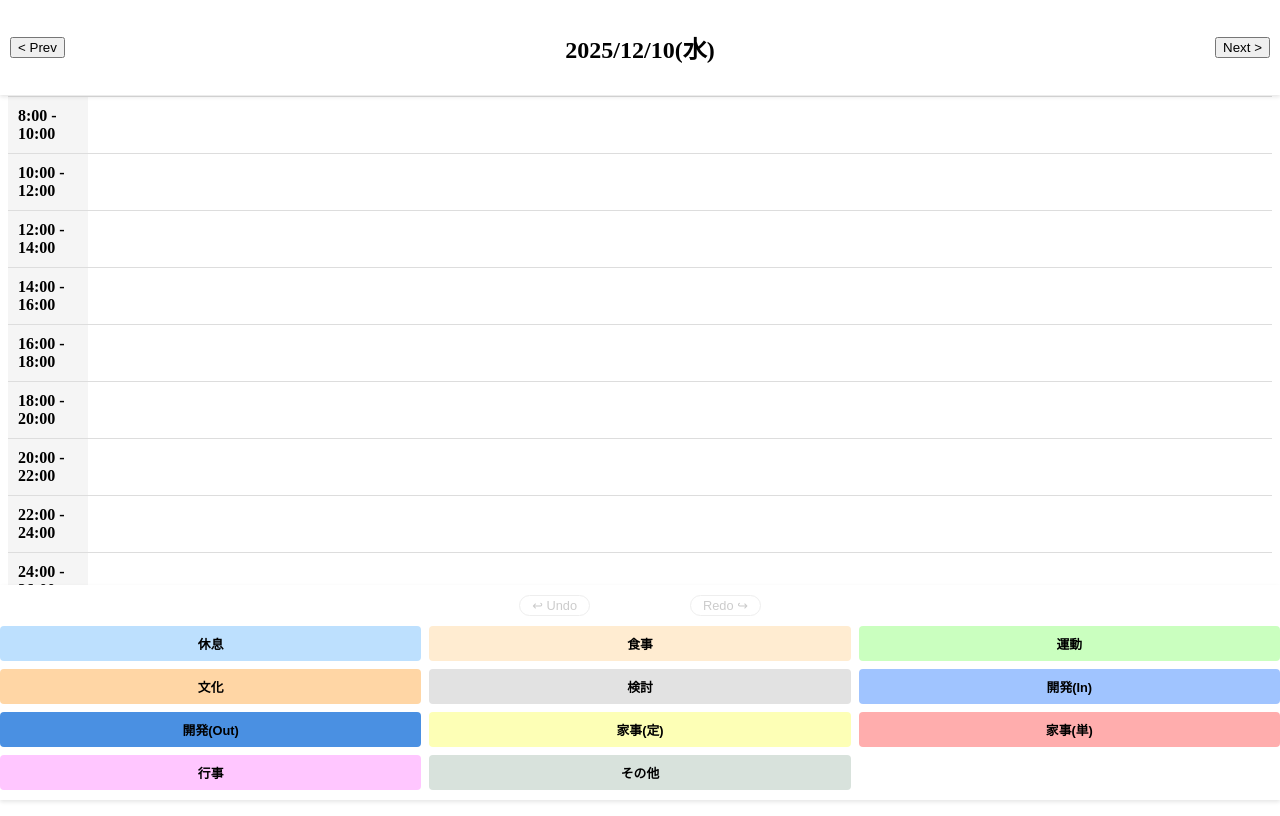
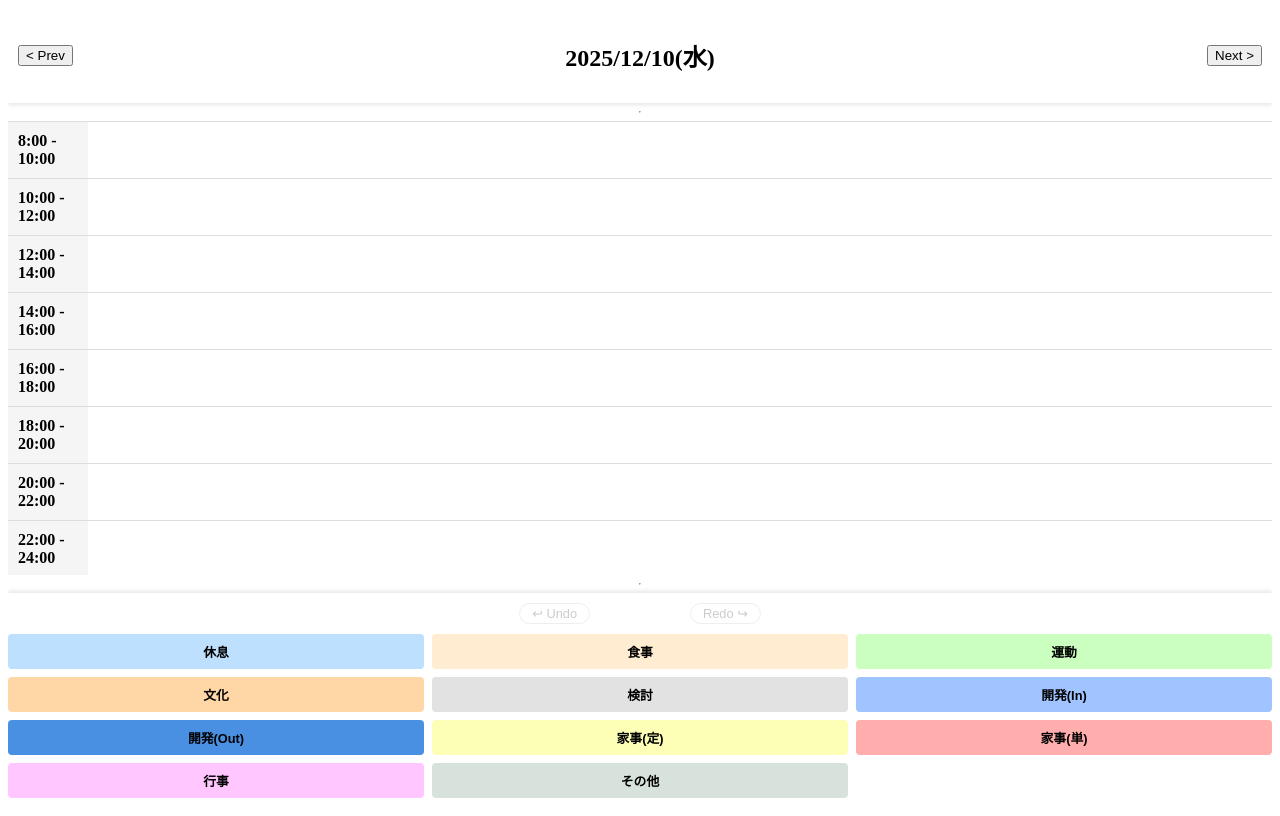
Before and after one commit to siwasu17/holiday-recorder, a Vue app: page / in a window 1280 px wide. Built offline with nearby package versions, Linux system fonts and the light colour scheme; the HTML template or start-up script is replaced by a standard one.

Commit message:
ヘッダー、フッターの配置調整

```diff
--- a/src/App.vue
+++ b/src/App.vue
@@ -1,6 +1,6 @@
 <template>
   <div id="activity-tracker-app" class="app-container">
-    <div class="header-fixed">
+    <div class="header">
       <div class="date-navigation">
         <button @click="previousDay" class="nav-button">&lt; Prev</button>
         <h2 class="current-date">{{ formattedDate }}</h2>
@@ -69,7 +69,7 @@
 
     <hr />
 
-    <div class="footer-fixed">
+    <div class="footer">
       <div class="history-controls-inline">
         <button @click="undoAct" :disabled="!canUndo" class="history-mini-button">↩ Undo</button>
         <button @click="redoAct" :disabled="!canRedo" class="history-mini-button">Redo ↪</button>
@@ -394,15 +394,22 @@ const resetHistoryAfterLoad = () => {
   overflow: hidden;
 }
 
-.header-fixed,
-.footer-fixed {
-  position: fixed;
-  left: 0;
-  right: 0;
-  z-index: 10;
+.header {
+  /* flexbox内が併存する要素であふれてもこれは縮めない */
+  flex-shrink: 0;
   background: #fff;
   padding: 10px 0;
   box-shadow: 0 2px 4px rgba(0, 0, 0, 0.1);
+  z-index: 10;
+}
+
+.footer {
+  /* flexbox内が併存する要素であふれてもこれは縮めない */
+  flex-shrink: 0;
+  background: #fff;
+  padding: 10px 0;
+  box-shadow: 0 -2px 4px rgba(0, 0, 0, 0.1); /* 影を上向きに */
+  z-index: 10;
 }
 
 .header-fixed {
@@ -421,11 +428,9 @@ const resetHistoryAfterLoad = () => {
 }
 
 .main-content-scrollable {
-  flex-grow: 1;
-  overflow-y: auto;
-  /* ヘッダーとフッターの高さに応じて調整 */
-  padding-top: 70px;
-  padding-bottom: 180px;
+  flex-grow: 1; /* ヘッダーとフッター以外の残りの高さをすべて使う */
+  overflow-y: auto; /* 内容が溢れたらここだけスクロールさせる */
+  background-color: #fff;
 }
 
 .timetable {
```
